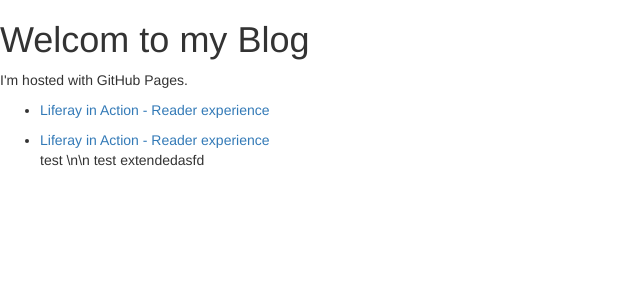
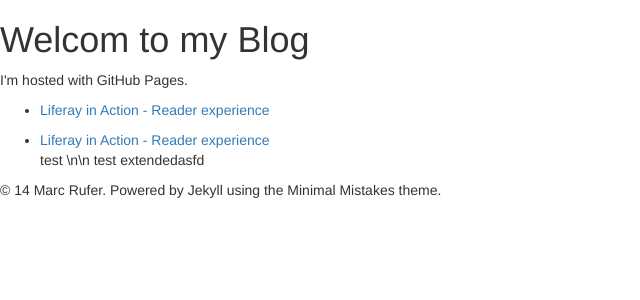
Before and after one commit to rufer7/rufer7.github.io, a Jekyll site: the page built from index.html, in a window 1280 px wide. Shown: the top 300 px of the page, without its empty margins (0-640 px from the left). Built offline with Jekyll 4.4.1, drawn with Linux system fonts in a browser that asks for light colours.

Commit message:
footer defined

```diff
--- a/_includes/footer.html
+++ b/_includes/footer.html
@@ -1,3 +1,3 @@
 <div>
-
+    <p>© {{ site.time | date: '%y' }} Marc Rufer. Powered by Jekyll using the Minimal Mistakes theme.</p>
 </div>
```
